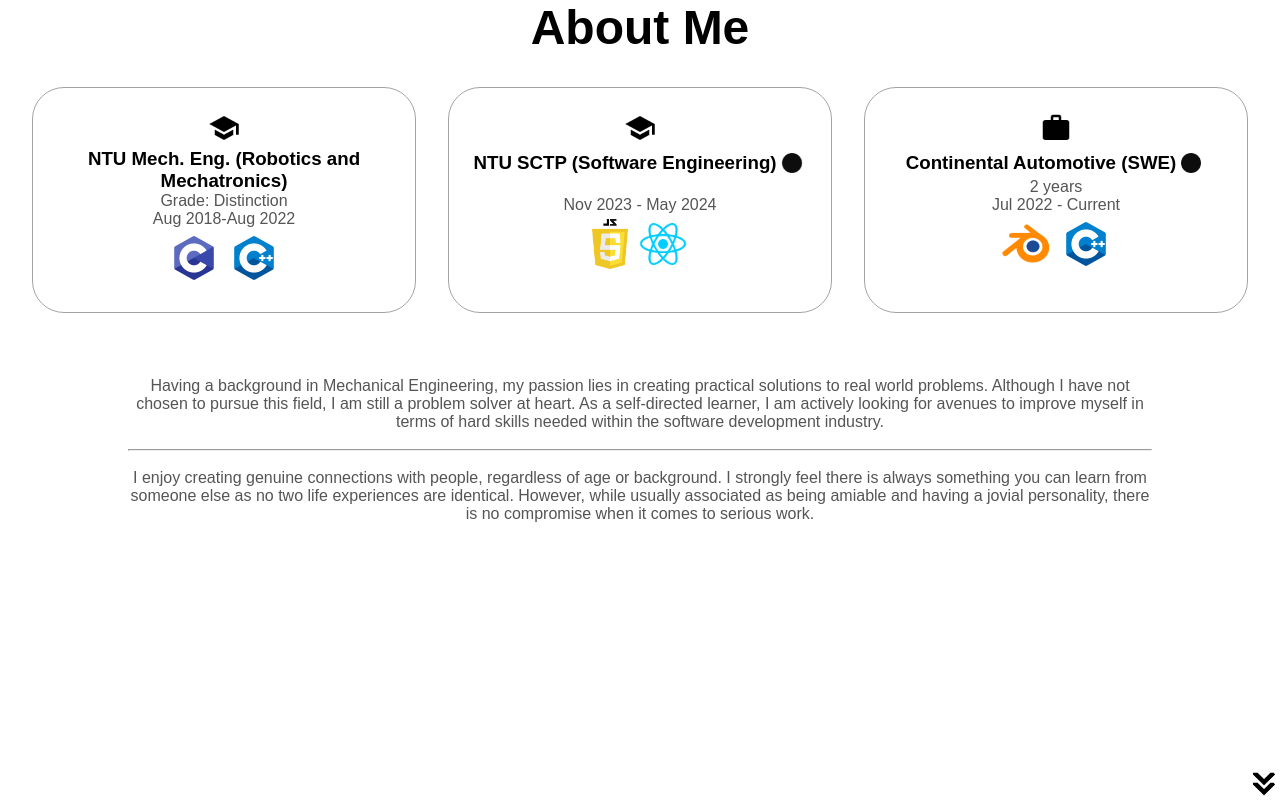
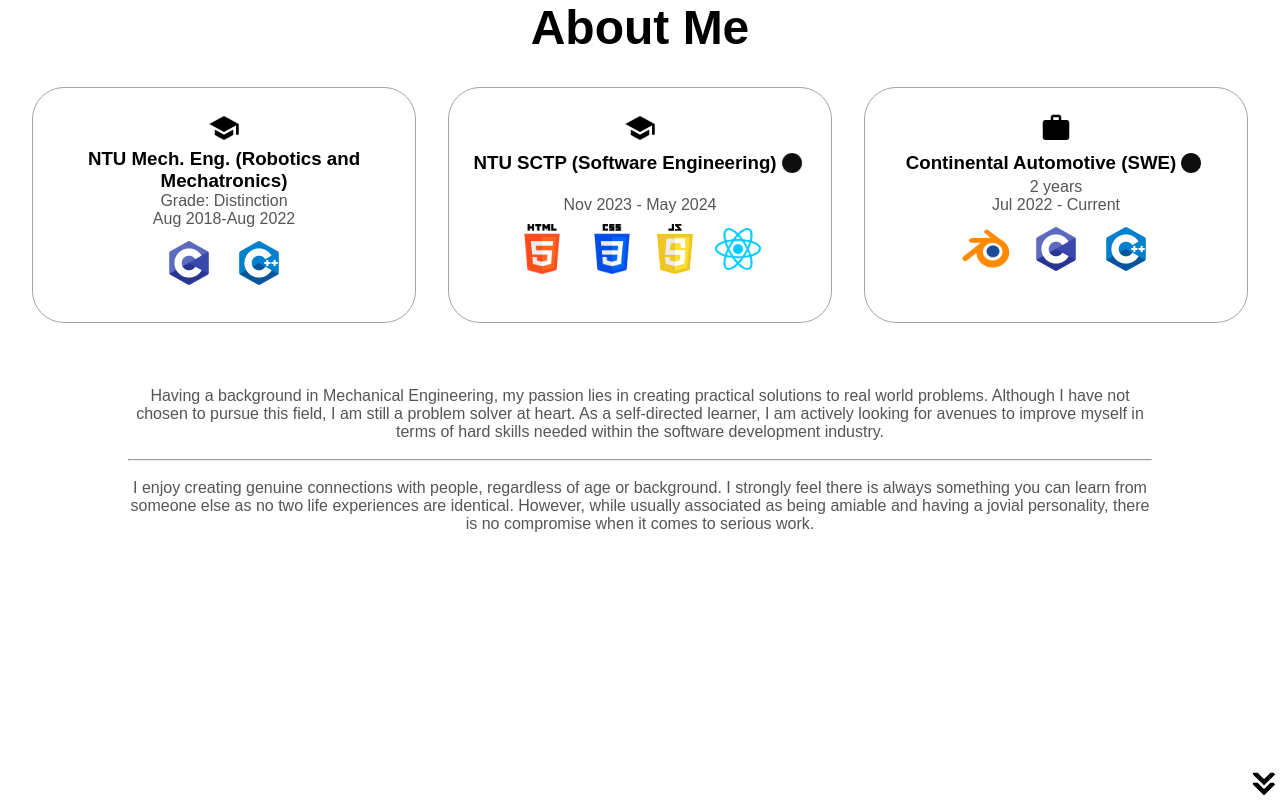
Before and after one commit to kiblykat/my-portfolio-website, a React (Create React App) app: page / in a window 1280 px wide. Shown: the part 800-1600 px from the top of the page. Built offline with nearby package versions, Linux system fonts and the light colour scheme.

Commit message:
added CSS and html skills

```diff
--- a/src/assets/images.js
+++ b/src/assets/images.js
@@ -13,6 +13,8 @@ import cImg from "./skills/c.png";
 import cppImg from "./skills/cpp.png";
 import jsImg from "./skills/js.png";
 import reactImg from "./skills/react.png";
+import htmlImg from "./skills/html.png";
+import cssImg from "./skills/css.png";
 
 export const stockLogo = {
   expImg,
@@ -24,4 +26,12 @@ export const stockLogo = {
   arrowImg,
 };
 
-export const skillsLogo = { blenderImg, cImg, cppImg, jsImg, reactImg };
+export const skillsLogo = {
+  htmlImg,
+  cssImg,
+  blenderImg,
+  cImg,
+  cppImg,
+  jsImg,
+  reactImg,
+};
--- a/src/components/About.js
+++ b/src/components/About.js
@@ -10,17 +10,23 @@ const skillSet = {
   js: false,
   react: false,
 };
+
 //Update skills here
 const NTUSkills = { ...skillSet, cpp: true, c: true };
-const SCTPSkills = { ...skillSet, js: true, react: true };
-const contiSkills = { ...skillSet, cpp: true, blender: true };
+const SCTPSkills = {
+  ...skillSet,
+  html: true,
+  css: true,
+  js: true,
+  react: true,
+};
+const contiSkills = { ...skillSet, cpp: true, blender: true, c: true };
 
 console.log(NTUSkills);
 
 export default function About() {
   return (
     <div>
-      {" "}
       <section id="about">
         <p class="section__text__p1"></p>
         <h1 class="title">About Me</h1>
--- a/src/components/OutputSkills.js
+++ b/src/components/OutputSkills.js
@@ -5,20 +5,26 @@ import styles from "./OutputSkills.module.css";
 export default function OutputSkills({ skills }) {
   return (
     <div className={styles.logoContainer}>
+      {skills.html ? (
+        <img className={styles.logo} src={skillsLogo.htmlImg} alt="skill" />
+      ) : null}
+      {skills.css ? (
+        <img className={styles.logo} src={skillsLogo.cssImg} alt="skill" />
+      ) : null}
       {skills.blender ? (
-        <img className={styles.logo} src={skillsLogo.blenderImg}></img>
-      ) : null}{" "}
+        <img className={styles.logo} src={skillsLogo.blenderImg} alt="skill" />
+      ) : null}
       {skills.c ? (
-        <img className={styles.logo} src={skillsLogo.cImg}></img>
+        <img className={styles.logo} src={skillsLogo.cImg} alt="skill" />
       ) : null}
       {skills.cpp ? (
-        <img className={styles.logo} src={skillsLogo.cppImg}></img>
+        <img className={styles.logo} src={skillsLogo.cppImg} alt="skill" />
       ) : null}
       {skills.js ? (
-        <img className={styles.logo} src={skillsLogo.jsImg}></img>
+        <img className={styles.logo} src={skillsLogo.jsImg} alt="skill" />
       ) : null}
       {skills.react ? (
-        <img className={styles.logo} src={skillsLogo.reactImg}></img>
+        <img className={styles.logo} src={skillsLogo.reactImg} alt="skill" />
       ) : null}
     </div>
   );
--- a/src/components/OutputSkills.module.css
+++ b/src/components/OutputSkills.module.css
@@ -1,6 +1,6 @@
 .logo {
   height: 50px;
-  margin: 5px;
+  margin: 10px;
 }
 
 .logoContainer {
```
Also changed, not shown: src/assets/skills/css.png (added), src/assets/skills/html.png (added).
